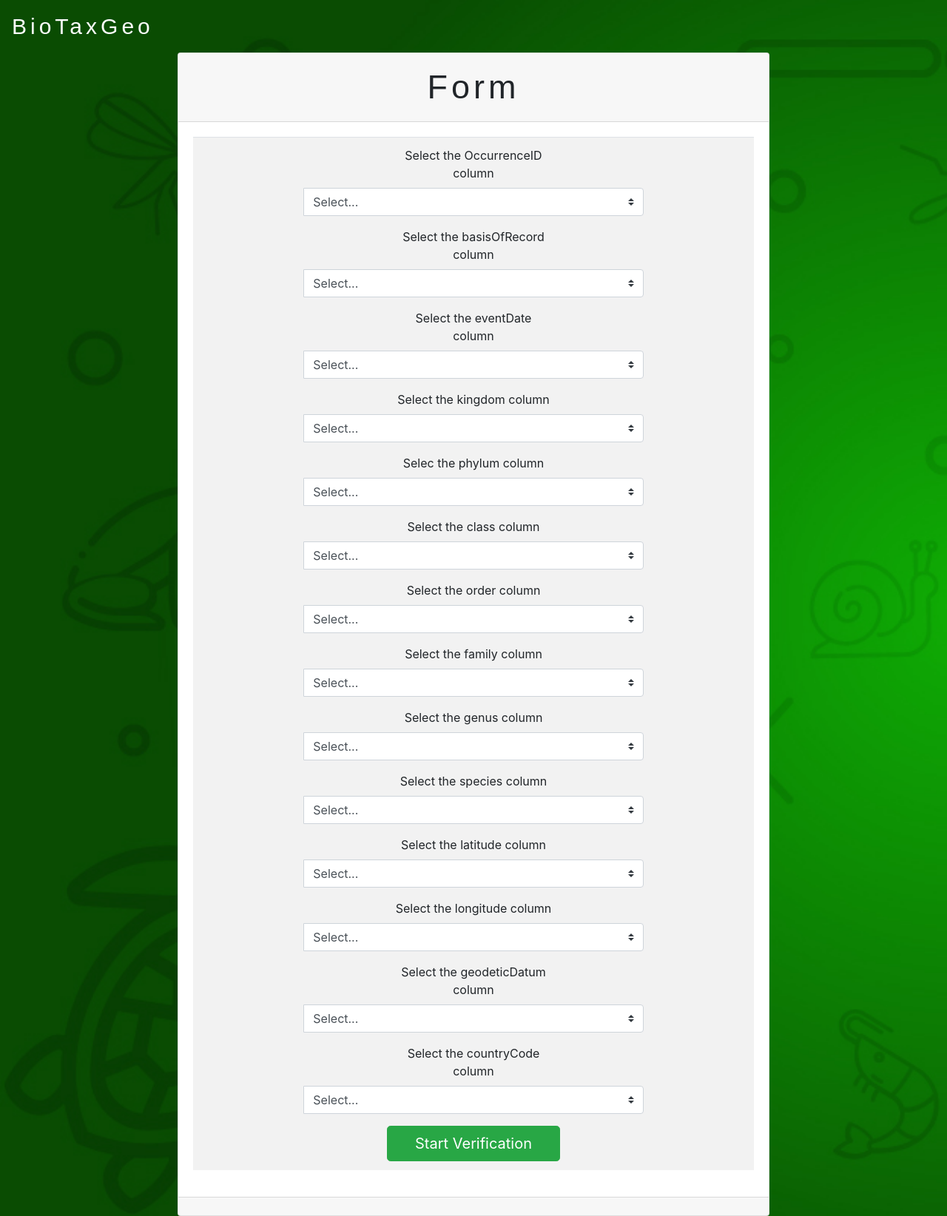
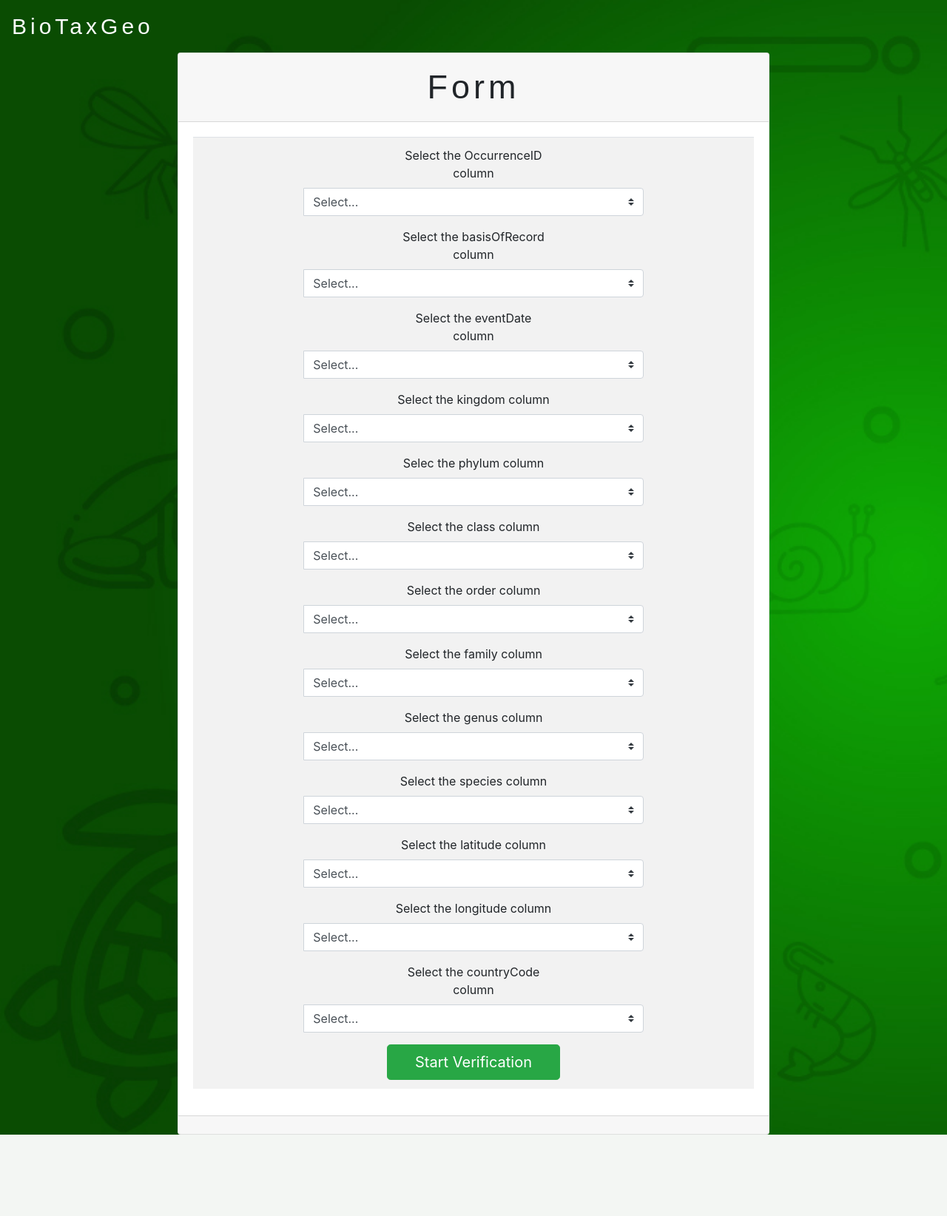
Before and after one commit to marcos-de-sousa/BioTaxGeo, a Flask app: template templates/form/DwC_form.html in a window 1280 px wide. Shown: the whole page at 74% size. After the commit the page ends 1534 px from the top, so only its background shows below. Run offline with Flask 2, Linux system fonts and the light colour scheme; the template is opened without the code that fills it: most values are stand-ins (such as "Sample title", 1, 10 or a date in 2020); some libraries are stand-ins or nearby versions; some web fonts are replaced.

Commit message:
refact: change indication method changed from color to column creation

```diff
--- a/controller/date_controller.py
+++ b/controller/date_controller.py
@@ -41,6 +41,7 @@
             count += 1
     if list_index_wrong_cell == []:
         list_index_wrong_cell = None
-    used_sheet.Change_Column(form['column_date'], list_new_date, list_index_wrong_cell)
+    new_type += "_date"
+    used_sheet.Change_Column(form['column_date'], list_new_date, list_index_wrong_cell, name=new_type)
     used_sheet.Save_Formatted_Spreadsheet(".xls")
     return res
--- a/controller/dwc_controller.py
+++ b/controller/dwc_controller.py
@@ -30,9 +30,13 @@
         list_decimal_longitude = []
         list_scientificname = []
         list_new_date = []
+        list_geodeticdatum = ["WGS84"]*len(list_longitude)
+
         for i in range(len(list_latitude)):
             list_decimal_latitude.append(coordinate.Convert_Lat_Decimal(list_latitude[i]))
             list_decimal_longitude.append(coordinate.Convert_Lng_Decimal(list_longitude[i]))
+            if list_longitude[i] == "":
+                list_geodeticdatum[i] = ""
         for d in list_date:
             new_date = date.toAAAAMMDD(d, "-", "DDMMAAAA")
             list_new_date.append(new_date["date"])
@@ -45,6 +49,8 @@
                 dwc_sheet.Change_Column(column=None, value=list_scientificname, index=i)
             elif dwc_titles[i] == "taxonRank":
                 dwc_sheet.Change_Column(column=None, value=list_species, index=i)
+            elif dwc_titles[i] == "geodeticDatum":
+                dwc_sheet.Change_Column(column=None, value=list_geodeticdatum, index=i)
             elif form[keys[count]] != "Select...":
                 if keys[count] == "latitude":
                     dwc_sheet.Change_Column(column=None, value=list_decimal_latitude, index=i)
--- a/controller/markers_controller.py
+++ b/controller/markers_controller.py
@@ -152,8 +152,9 @@
 
         if format_coordinate != "None":
             if (format_coordinate == "Decimal"):
-                used_sheet.Change_Column(titles[0]["latitude"], coord_lat)
-                used_sheet.Change_Column(titles[0]["longitude"], coord_lng)
+                used_sheet.Change_Column(titles[0]["latitude"], coord_lat, name="decimal_latitude")
+                used_sheet.set_Columns_Total(used_sheet.get_Columns_Total() + 1)
+                used_sheet.Change_Column(titles[0]["longitude"], coord_lng, name="decimal_longitude")
                 used_sheet.Save_Formatted_Spreadsheet(type)
                 return redirect(url_for("home.home"))
             elif (format_coordinate == "DMS"):
@@ -162,8 +163,9 @@
                 for i in range(len(coord_lat)):
                     lat_ddmmss.append(used_sheet.coordinate.toDDMMSS(coord_lat[i], "lat"))
                     lng_ddmmss.append(used_sheet.coordinate.toDDMMSS(coord_lng[i], "lng"))
-                used_sheet.Change_Column(titles[0]["latitude"], lat_ddmmss)
-                used_sheet.Change_Column(titles[0]["longitude"], lng_ddmmss)
+                used_sheet.Change_Column(titles[0]["latitude"], lat_ddmmss, name="DDMMSS_latitude")
+                used_sheet.set_Columns_Total(used_sheet.get_Columns_Total() + 1)
+                used_sheet.Change_Column(titles[0]["longitude"], lng_ddmmss, name="DDMMSS_longitude")
                 used_sheet.Save_Formatted_Spreadsheet(type)
                 return redirect(url_for("home.home"))
             elif (format_coordinate == "DM"):
@@ -172,8 +174,9 @@
                 for i in range(len(coord_lat)):
                     lat_ddmm.append(used_sheet.coordinate.toDDMM(coord_lat[i], "lat"))
                     lng_ddmm.append(used_sheet.coordinate.toDDMM(coord_lng[i], "lng"))
-                used_sheet.Change_Column(titles[0]["latitude"], lat_ddmm)
-                used_sheet.Change_Column(titles[0]["longitude"], lng_ddmm)
+                used_sheet.Change_Column(titles[0]["latitude"], lat_ddmm, name="DDMM_latitude")
+                used_sheet.set_Columns_Total(used_sheet.get_Columns_Total() + 1)
+                used_sheet.Change_Column(titles[0]["longitude"], lng_ddmm, name="DDMM_longitude")
                 used_sheet.Save_Formatted_Spreadsheet(type)
                 return redirect(url_for("home.home"))
 
--- a/controller/taxon_controller.py
+++ b/controller/taxon_controller.py
@@ -59,6 +59,7 @@
 def taxon_source_list(scientific_name):
     list_font = used_sheet.data_treatment.get_Verified_Hierarchy()[scientific_name]["scientific name"]["list_fonts"]
     return render_template("list/taxon_list_fonts.html", name=scientific_name, list_font=list_font)
+
 @taxon_blueprint.route("/taxon_validation", methods=["GET", "POST"])
 def taxon_validation():
     if request.method == "POST":
@@ -415,8 +416,3 @@
                                                          total_rows=used_sheet.get_Row_Total())
         except:
             return render_template("errorscreen/InvalidValue.html")
-
-@taxon_blueprint.route("/globalnames/<name>")
-def globalnames(name):
-    valor = used_sheet.data_treatment.get_GlobalNames(name)
-    return valor
--- a/templates/form/DwC_form.html
+++ b/templates/form/DwC_form.html
@@ -216,23 +216,6 @@
                                     </div>
                                  </div>
                                   <div class="form-group">
-                                    <label class="col-md-4 control-label">Select the geodeticDatum column</label>
-                                    <div class="col-md-8 inputGroupContainer">
-                                       <div class="input-group">
-                                           <span class="input-group-addon">
-                                               <i class="glyphicon glyphicon-home"></i>
-                                           </span>
-                                            <select class="custom-select" name="geodeticdatum">
-                                                <option>Select...</option>
-                                                <option>WGS84</option>
-                                                {% for title in titles %}
-                                                <option>{{title}}</option>
-                                                {% endfor%}
-                                            </select>
-                                       </div>
-                                    </div>
-                                 </div>
-                                  <div class="form-group">
                                     <label class="col-md-4 control-label">Select the countryCode column</label>
                                     <div class="col-md-8 inputGroupContainer">
                                        <div class="input-group">
```
Also changed, not shown: controller/coordinate_controller.py (+9 -7 lines), model/sheet_treatment.py (+23 -6 lines).
